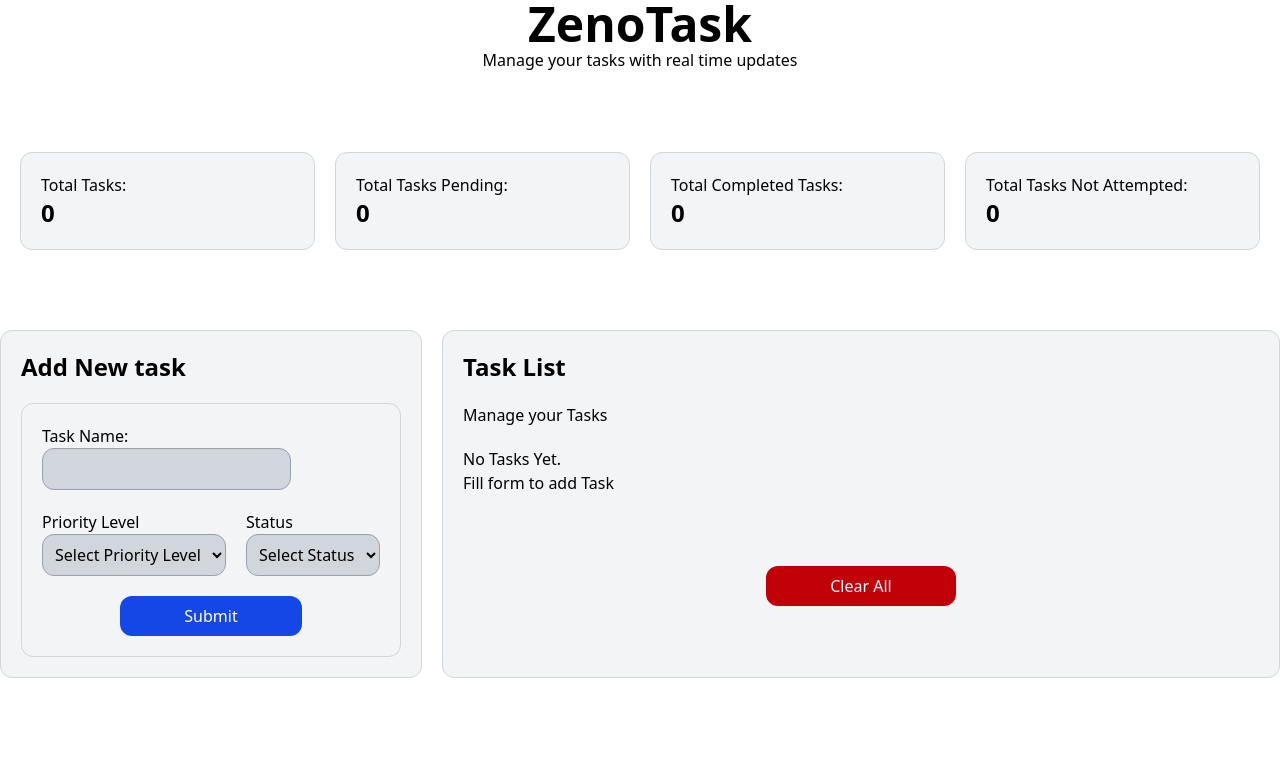
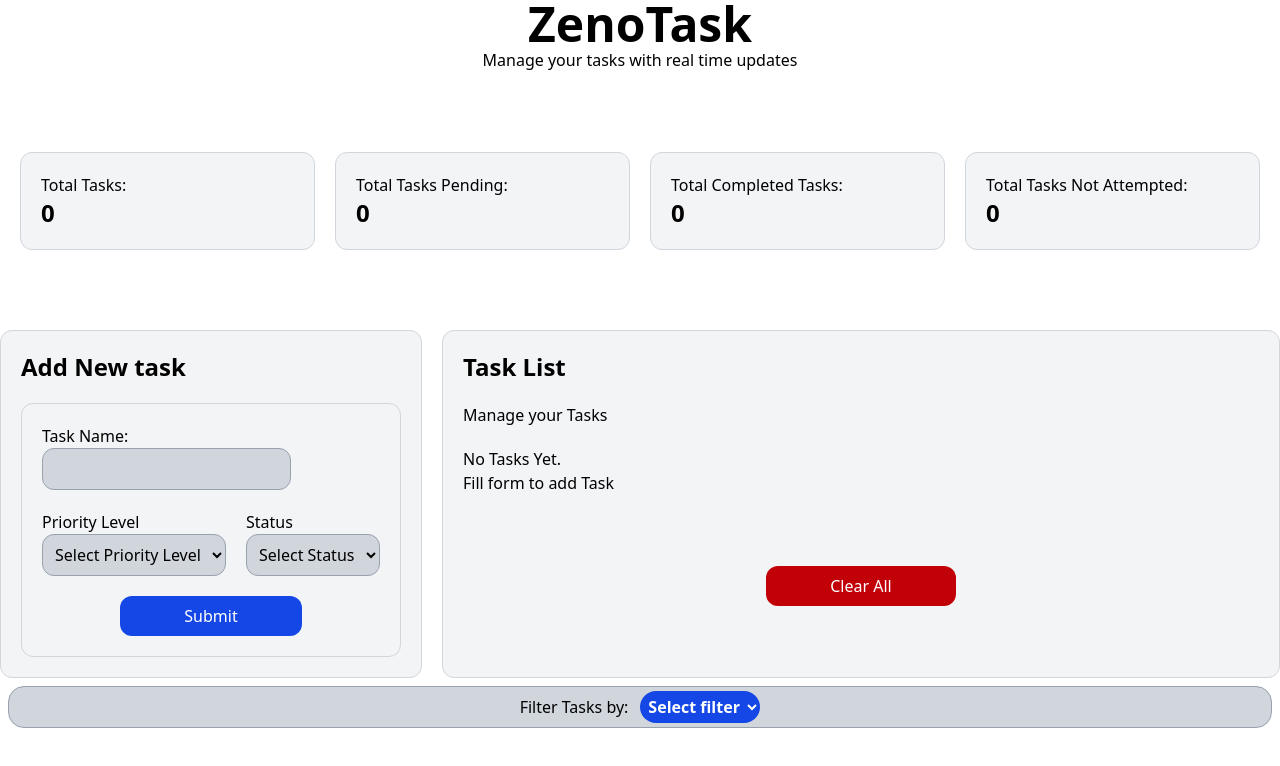
Before and after one commit to Phoenix-Domain/ZenoTask, a React (Vite) app: page / in a window 1280 px wide. Shown: the top 766 px of the page. Built offline with nearby package versions, Linux system fonts and the light colour scheme.

Commit message:
feat: Add select element to choose what tasks will be filtered

```diff
--- a/src/components/common/TaskFilter.tsx
+++ b/src/components/common/TaskFilter.tsx
@@ -1,7 +1,17 @@
 function TaskFilter(){
     return(
-        <section>
-
+        <section className='m-2 border border-gray-400 py-1 px-2 rounded-2xl bg-gray-300'>
+            <article className='text-center'>
+                <label htmlFor='Filter' className=''>
+                    Filter Tasks by:
+                </label>
+                <select id="Filter" className='font-bold ml-3 rounded-2xl bg-blue-700 p-1 text-white outline-0'>
+                    <option value="Select filter">Select filter</option>
+                    <option value="name">Name</option>
+                    <option value="priority">Priority</option>
+                    <option value="status">Status</option>
+                </select>
+            </article>
         </section>
     )
 }
```
